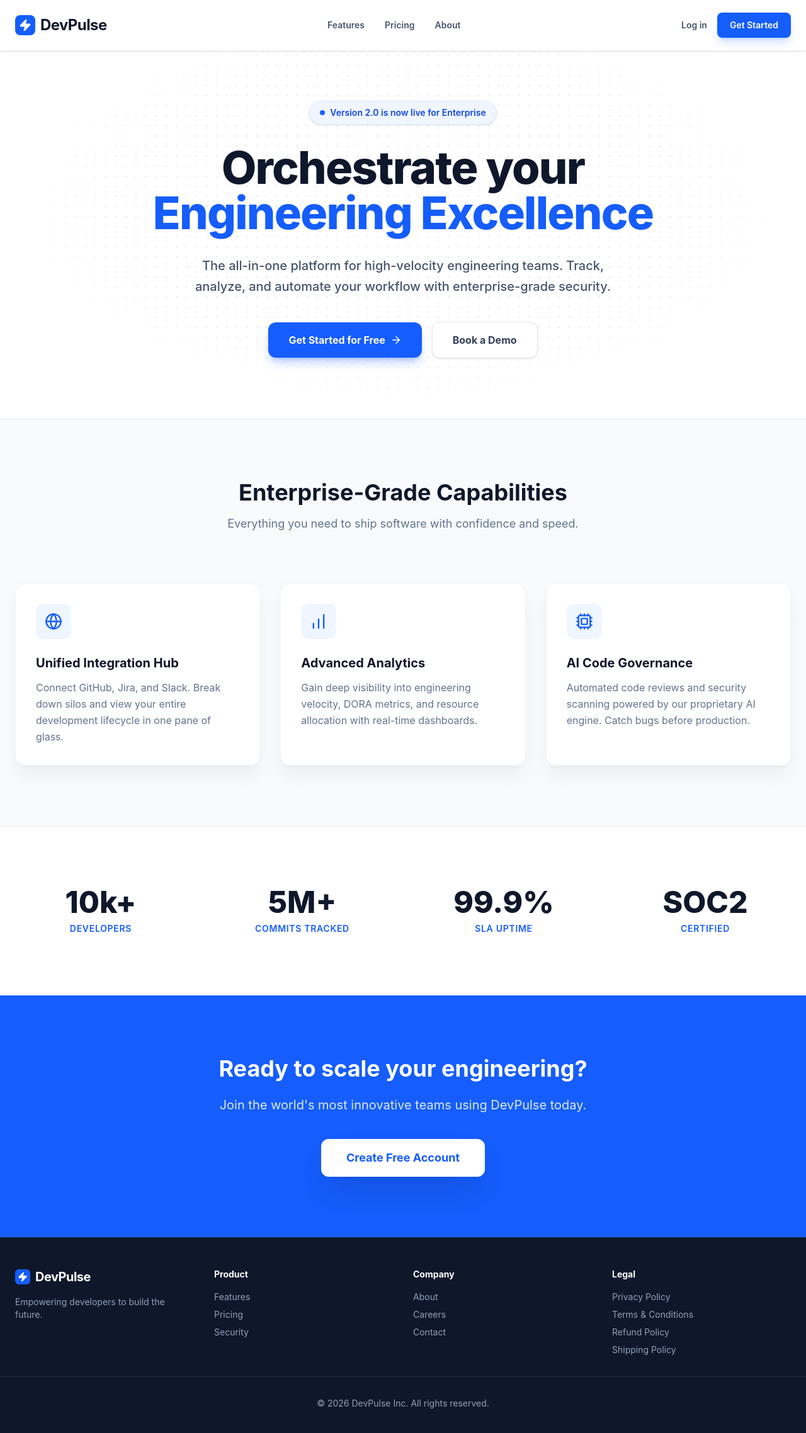
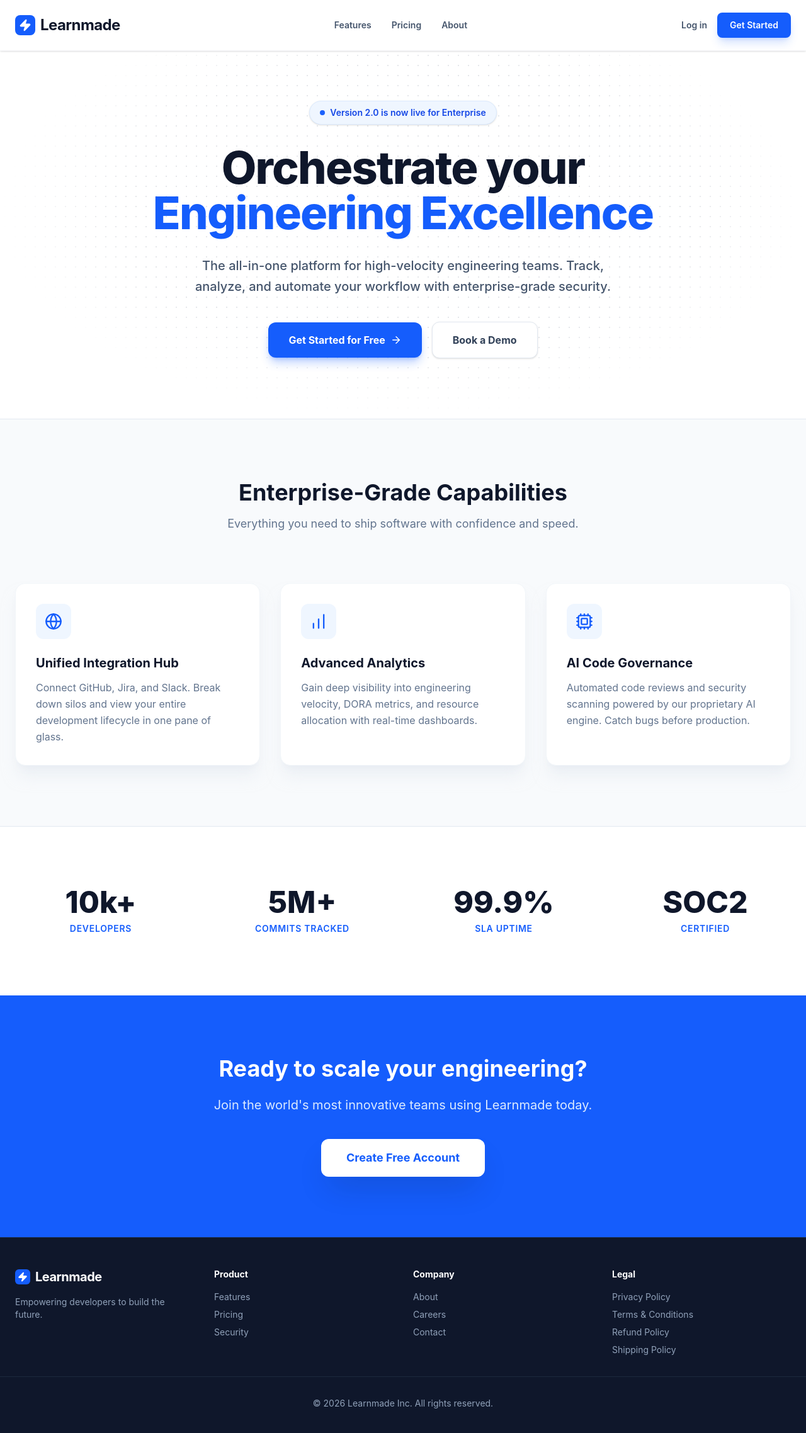
Before and after one commit to Jeyasurya14/DevPulse, a Next.js app in the folder frontend/: page / in a window 1280 px wide. Shown: the top 2276 px of the page at 63% size. Built offline with nearby package versions, Linux system fonts and the light colour scheme.

Commit message:
feat: rebrand content to learnmade

```diff
--- a/frontend/app/login/page.tsx
+++ b/frontend/app/login/page.tsx
@@ -44,7 +44,7 @@ export default function LoginPage() {
                         <div className="p-2 bg-white rounded-xl shadow-lg">
                             <Zap className="text-blue-600 fill-current" size={28} />
                         </div>
-                        <h1 className="text-3xl font-bold tracking-tight">DevPulse</h1>
+                        <h1 className="text-3xl font-bold tracking-tight">Learnmade</h1>
                     </div>
                     <h2 className="text-5xl font-bold leading-tight mb-6">Engineering intelligence, amplified.</h2>
                     <p className="text-xl text-blue-100 font-medium leading-relaxed">Join thousands of forward-thinking companies building software faster and safer.</p>
--- a/frontend/app/page.tsx
+++ b/frontend/app/page.tsx
@@ -112,7 +112,7 @@ export default function Home() {
       <section className="py-24 bg-blue-600 text-white">
         <div className="max-w-4xl mx-auto px-6 text-center">
           <h2 className="text-4xl font-bold mb-6">Ready to scale your engineering?</h2>
-          <p className="text-blue-100 text-xl mb-10">Join the world's most innovative teams using DevPulse today.</p>
+          <p className="text-blue-100 text-xl mb-10">Join the world's most innovative teams using Learnmade today.</p>
           <Link
             href="/register"
             className="inline-block bg-white text-blue-600 px-10 py-4 rounded-xl font-bold text-lg hover:bg-slate-50 transition-colors shadow-2xl shadow-slate-900/20"
@@ -131,7 +131,7 @@ export default function Home() {
                 <Zap className="text-white fill-current" size={16} />
               </div>
               <span className="text-xl font-bold text-white tracking-tight">
-                DevPulse
+                Learnmade
               </span>
             </div>
             <p>Empowering developers to build the future.</p>
@@ -163,7 +163,7 @@ export default function Home() {
           </div>
         </div>
         <div className="text-center pt-8 border-t border-slate-800">
-          <p>© 2026 DevPulse Inc. All rights reserved.</p>
+          <p>© 2026 Learnmade Inc. All rights reserved.</p>
         </div>
       </footer>
     </div>
--- a/frontend/app/register/page.tsx
+++ b/frontend/app/register/page.tsx
@@ -102,14 +102,14 @@ export default function RegisterPage() {
 
                 <div className="relative z-10 max-w-lg text-right text-white">
                     <div className="flex items-center justify-end gap-3 mb-8">
-                        <h1 className="text-3xl font-bold tracking-tight">DevPulse</h1>
+                        <h1 className="text-3xl font-bold tracking-tight">Learnmade</h1>
                         <div className="p-2 bg-blue-600 rounded-xl shadow-lg">
                             <Zap className="text-white fill-current" size={28} />
                         </div>
                     </div>
                     <h2 className="text-5xl font-bold leading-tight mb-6">Designed for scale.</h2>
                     <p className="text-xl text-slate-300 font-medium leading-relaxed">
-                        "DevPulse transformed how we calculate velocity. It's the command center every CTO dreams of."
+                        "Learnmade transformed how we calculate velocity. It's the command center every CTO dreams of."
                     </p>
                     <p className="mt-6 text-sm text-slate-400 font-bold uppercase tracking-wider">- Sarah J., VP Engineering at TechFlow</p>
                 </div>
--- a/frontend/components/Navbar.tsx
+++ b/frontend/components/Navbar.tsx
@@ -11,7 +11,7 @@ export default function Navbar() {
                         <Zap className="text-white fill-current" size={20} />
                     </div>
                     <span className="text-2xl font-bold text-slate-900 tracking-tight">
-                        DevPulse
+                        Learnmade
                     </span>
                 </div>
 
```
